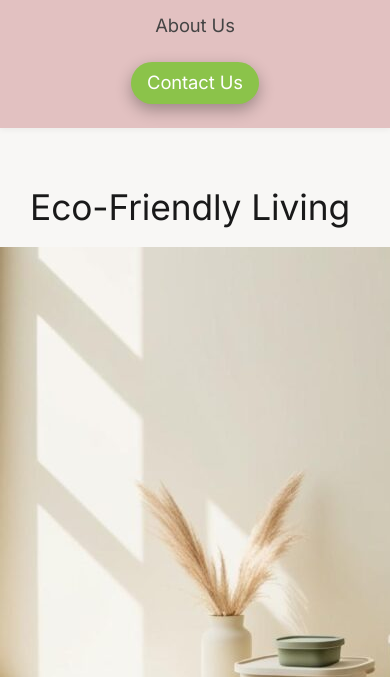
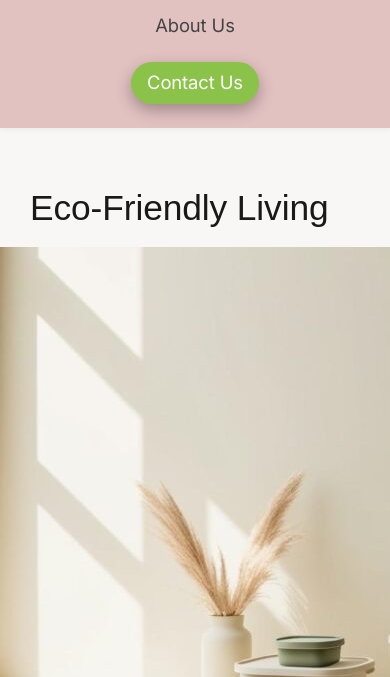
Before and after one commit to livingeco/ecoideashub.github.io, a plain HTML site: page index.html in a window 390 px wide. Shown: the part 167-844 px from the top of the page. Drawn offline with Linux system fonts and the light colour scheme; files that its build step writes are made by us from their sources.

Commit message:
Update index.html

```diff
--- a/index.html
+++ b/index.html
@@ -264,7 +264,7 @@ body {
     margin-top: 0.5rem;
   }
 
-  .wp-block-post-title
+  .wp-block-post-title {
   font-family: 'MS Gothic', sans-serif !important;
   }
 }
```
